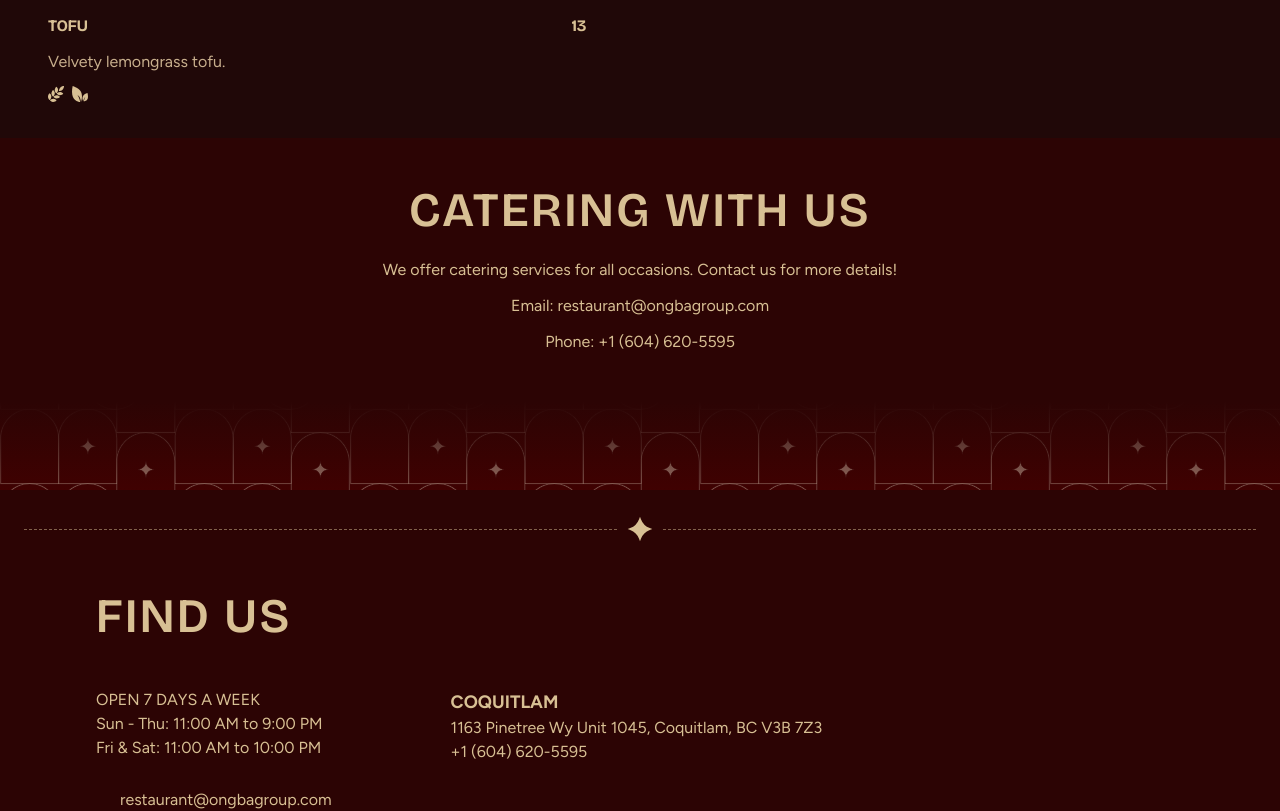
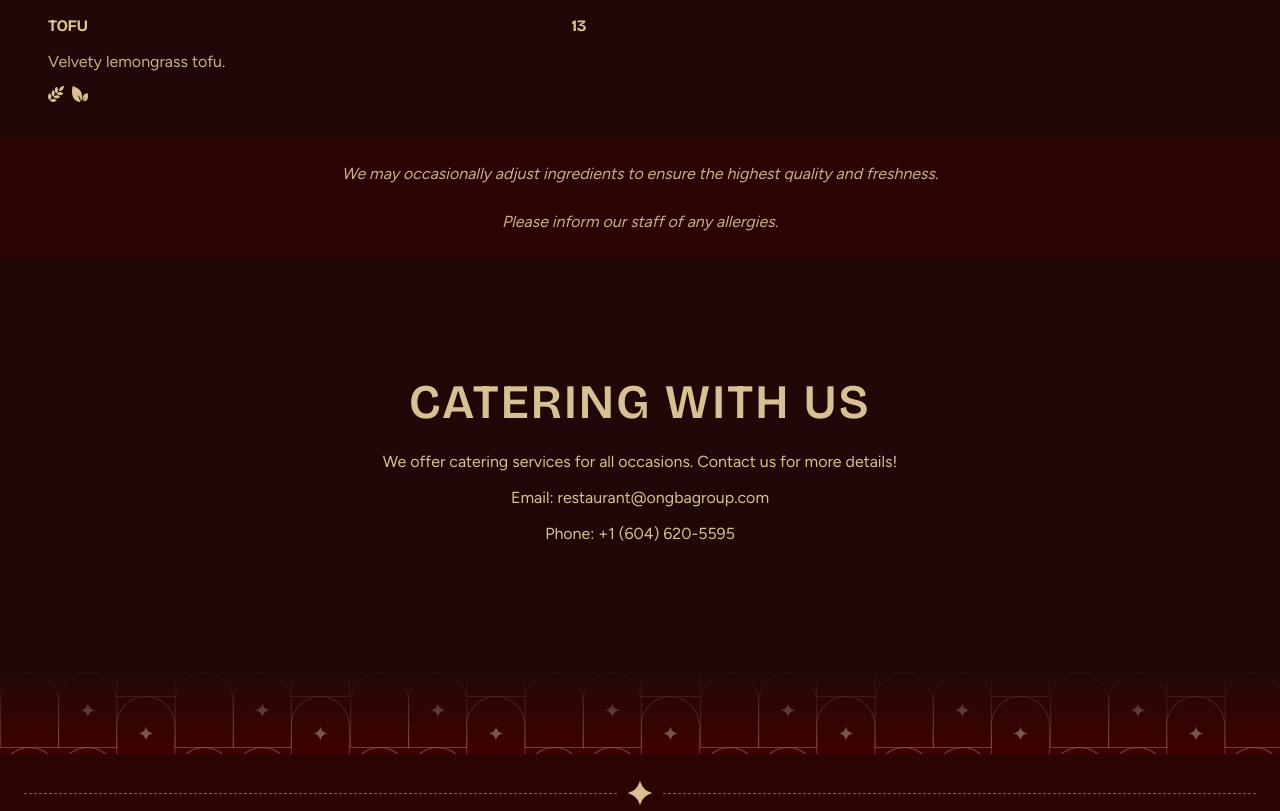
Before and after one commit to thanhtonhuynh/ongba-eatery, a Next.js app: page /menu in a window 1280 px wide. Shown: the part 4760-5571 px from the top of the page. Built offline with nearby package versions, Linux system fonts and the light colour scheme; some icons are missing.

Commit message:
add menu disclaimer

```diff
--- a/app/menu/page.tsx
+++ b/app/menu/page.tsx
@@ -35,8 +35,22 @@ export default function CoquitlamMenuPage() {
         />
       ))}
 
+      <Container variant="section" className="bg-dark-wine">
+        <Container variant="section-inner" maxWidth="5xl">
+          <Typography variant="body-sm" className="text-secondary text-center italic sm:text-base">
+            We may occasionally adjust ingredients to ensure the highest quality and freshness.
+          </Typography>
+          <Typography
+            variant="body-sm"
+            className="text-secondary mt-2 text-center italic sm:text-base"
+          >
+            Please inform our staff of any allergies.
+          </Typography>
+        </Container>
+      </Container>
+
       {/* Catering with Us Section */}
-      <div className="bg-dark-wine flex flex-col items-center p-4 py-10 sm:p-6 sm:py-12">
+      <div className="flex flex-col items-center p-4 py-20 sm:p-6 sm:py-30">
         <Typography variant="h1">Catering with Us</Typography>
 
         <div className="mt-4 space-y-3 text-center text-sm sm:mt-6 sm:text-base">
@@ -50,7 +64,7 @@ export default function CoquitlamMenuPage() {
         </div>
       </div>
 
-      <HorizontalPatternBand blurTop fromColor="from-dark-wine" toColor="to-darkest-wine/10" />
+      <HorizontalPatternBand blurTop fromColor="from-darkest-wine" toColor="to-darkest-wine/10" />
     </>
   );
 }
```
